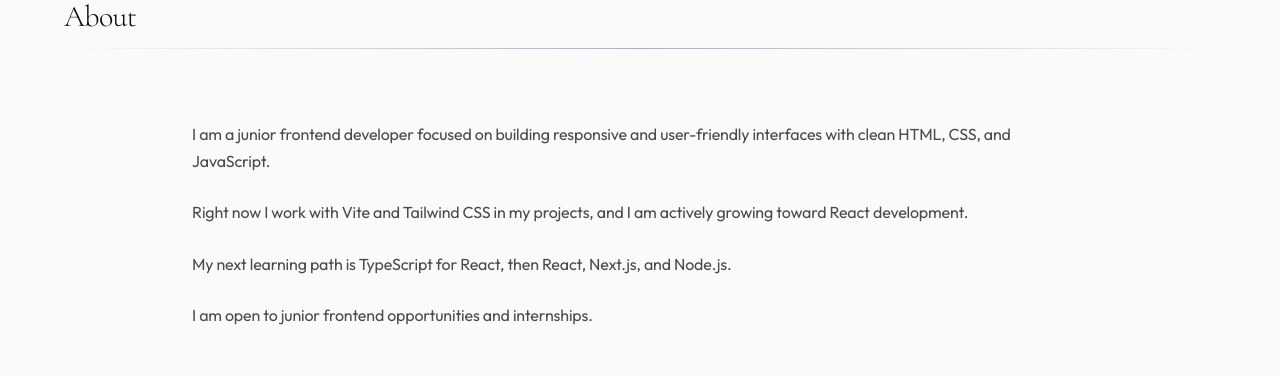
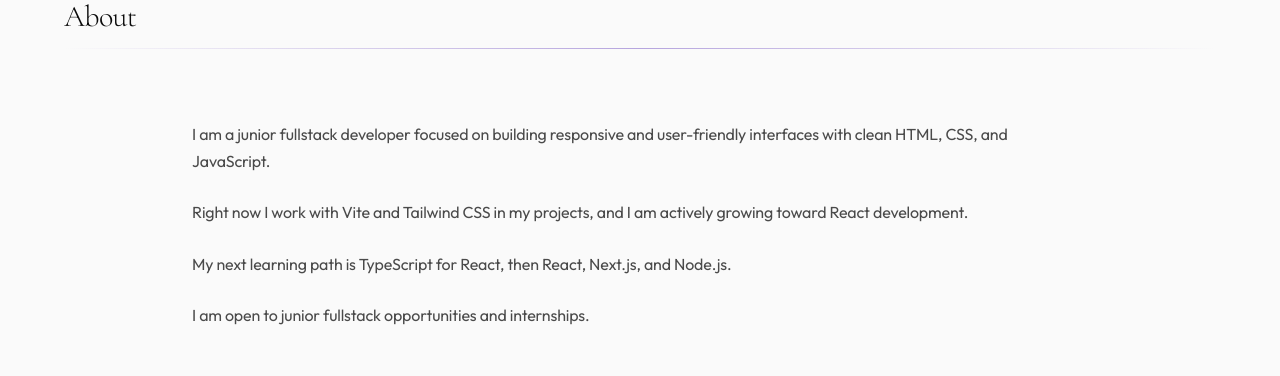
Before and after one commit to vitaliifedunyk/portfolio, a React (Vite) app: page / in a window 1280 px wide. Shown: the part 880-1256 px from the top of the page. Built offline with nearby package versions, Linux system fonts and the light colour scheme.

Commit message:
Update constants.ts

```diff
--- a/src/data/constants.ts
+++ b/src/data/constants.ts
@@ -144,10 +144,10 @@ export const PROJECTS = [
   },
 ];
 
-export const ABOUT_TEXT = `I am a junior frontend developer focused on building responsive and user-friendly interfaces with clean HTML, CSS, and JavaScript.
+export const ABOUT_TEXT = `I am a junior fullstack developer focused on building responsive and user-friendly interfaces with clean HTML, CSS, and JavaScript.
 
 Right now I work with Vite and Tailwind CSS in my projects, and I am actively growing toward React development.
 
 My next learning path is TypeScript for React, then React, Next.js, and Node.js.
 
-I am open to junior frontend opportunities and internships.`;
+I am open to junior fullstack opportunities and internships.`;
```
